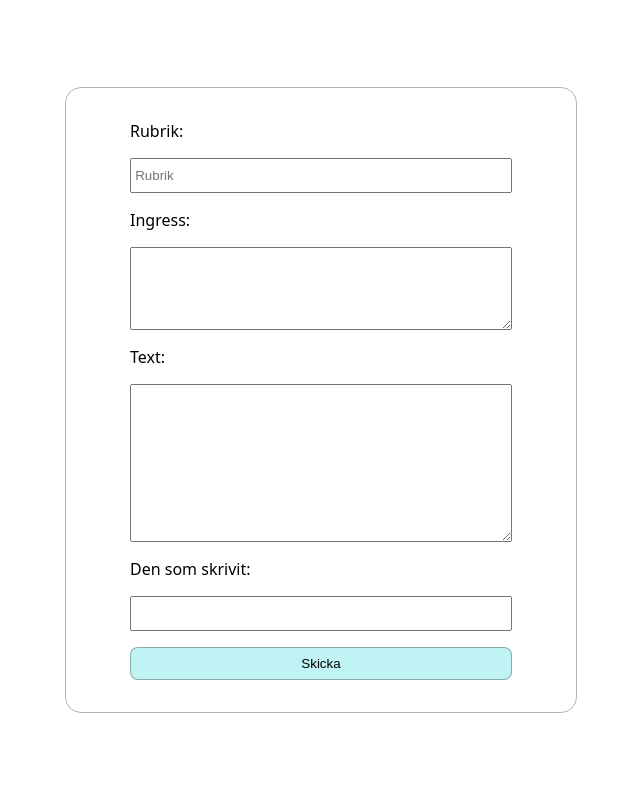
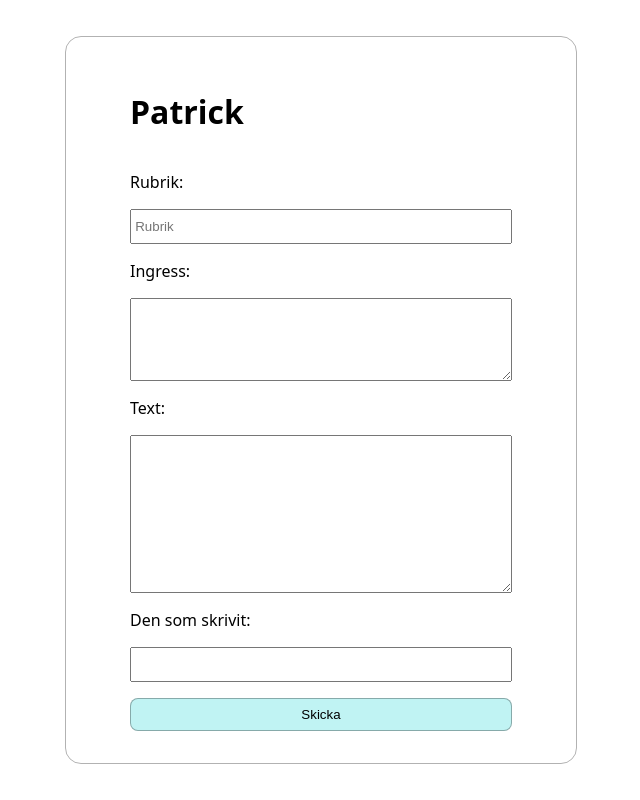
Before and after one commit to j4rl/patrick, a PHP site: page / in a window 1280 px wide. Shown: the whole page, without its empty margins (319-959 px from the left). Run offline with PHP 8.4, Linux system fonts and the light colour scheme.

Commit message:
Added header

```diff
--- a/index.php
+++ b/index.php
@@ -19,6 +19,7 @@ if(isset($_POST['btn'])){
 
 
 <form action="index.php" method="post">
+    <h1>Patrick</h1>
     <label for="rub">Rubrik:</label>
     <input type="text" name="rub" id="rub" required placeholder="Rubrik">
     <label for="ing">Ingress:</label>
```
